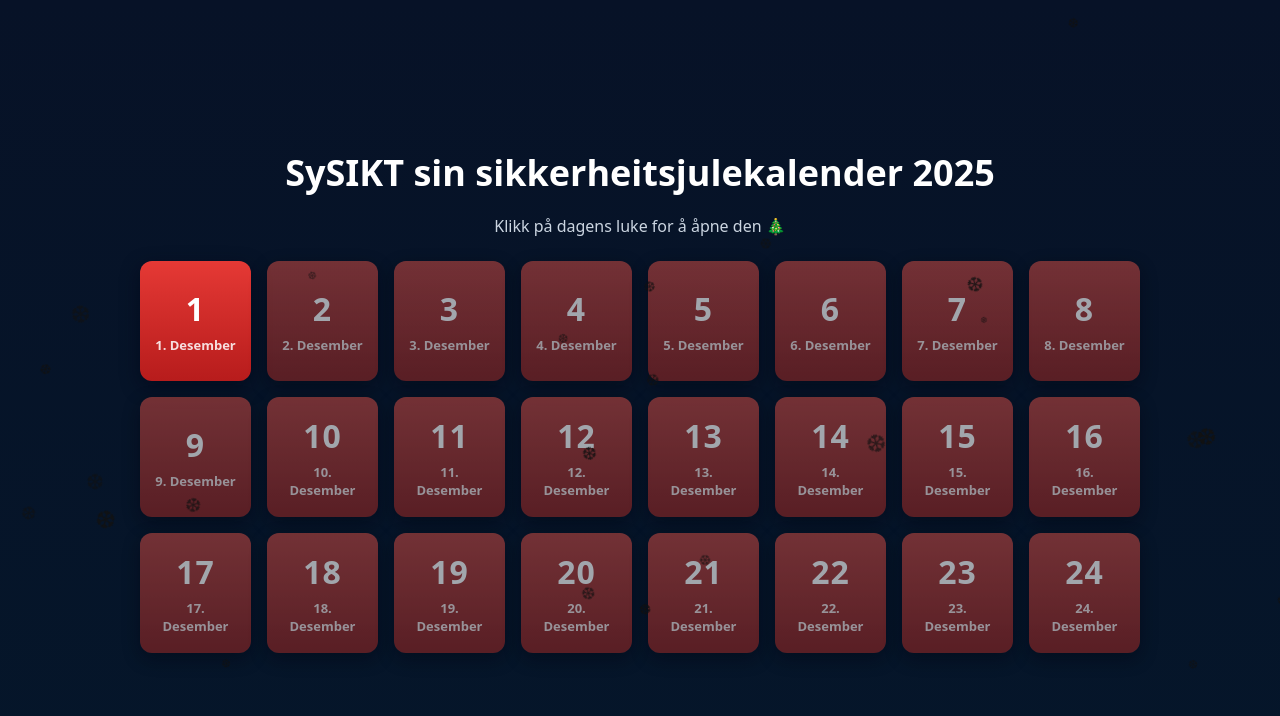
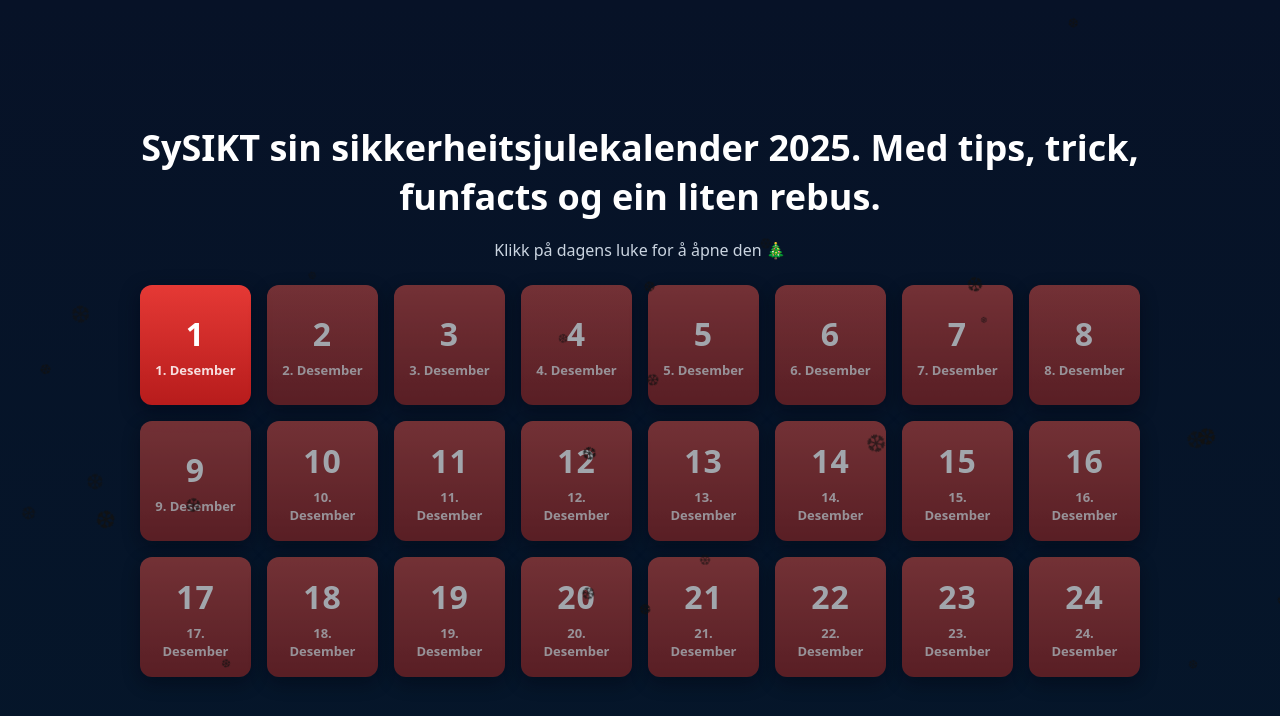
Before and after one commit to LeGioNSoftware/julekalendar, a plain HTML site: page index.html in a window 1280 px wide. Drawn offline with Linux system fonts and the light colour scheme.

Commit message:
Modify title and description in index.html
Updated the title and added a description to the calendar.

```diff
--- a/index.html
+++ b/index.html
@@ -50,7 +50,7 @@
 </head>
 <body>
   <div class="container">
-    <h1>SySIKT sin sikkerheitsjulekalender 2025</h1>
+    <h1>SySIKT sin sikkerheitsjulekalender 2025. Med tips, trick, funfacts og ein liten rebus.</h1>
     <p class="lead">Klikk på dagens luke for å åpne den 🎄</p>
 
     <div class="grid" id="calendar"></div>
```
